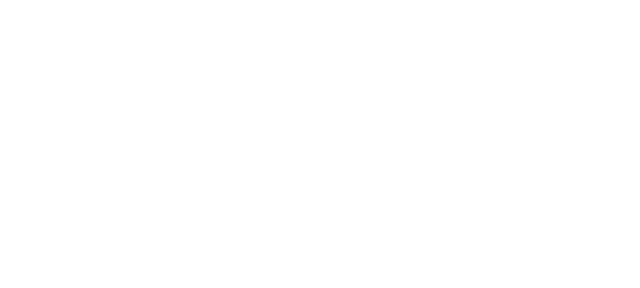
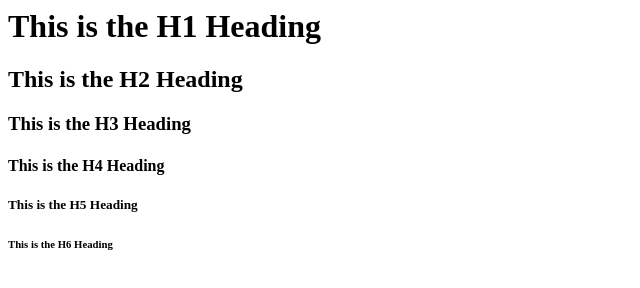
Before and after one commit to mamtawardhani/GithubWebTest, a plain HTML site: page index.html in a window 1280 px wide. Shown: the whole page, without its empty margins (0-640 px from the left). Drawn offline with Linux system fonts and the light colour scheme.

Commit message:
Update index.html
Added headings

```diff
--- a/index.html
+++ b/index.html
@@ -4,6 +4,13 @@
   </head>
 
   <body>
+    <h1>This is the H1 Heading</h1>
+    <h2>This is the H2 Heading</h2>
+    <h3>This is the H3 Heading</h3>
+    <h4>This is the H4 Heading</h4>
+    <h5>This is the H5 Heading</h5>
+    <h6>This is the H6 Heading</h6>
+
   </body>
 
 </html>
```
